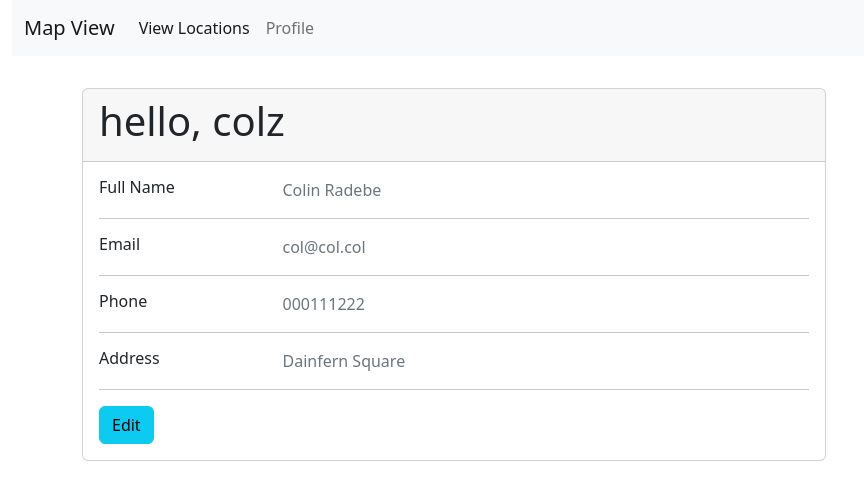
After one commit to cradebe/map_view, a Django app: page /view_profile/ in a window 1280 px wide. The commit adds this page. Shown: the top 500 px of the page, without its empty margins (0-864 px from the left). Run offline with Django 4.2, Linux system fonts and the light colour scheme; a user stored in the database is signed in; data comes from the database, SQL or seed files in the repository; both versions use the stored data as it was after the commit; some libraries are stand-ins or nearby versions.

Commit message:
updated profile - added styling

```diff
--- a/static/main.css
+++ b/static/main.css
@@ -14,3 +14,6 @@ html, body{ height: 100%}
 .authentication-form{
     min-width: 100%;
 }
+.card{
+    margin-top: 2rem;
+}
--- a/templates/base.html
+++ b/templates/base.html
@@ -9,9 +9,6 @@
         <link href='https://cdn.jsdelivr.net/npm/bootstrap@5.2.2/dist/css/bootstrap.min.css' rel="stylesheet"
               integrity="sha384-Zenh87qX5JnK2Jl0vWa8Ck2rdkQ2Bzep5IDxbcnCeuOxjzrPF/et3URy9Bv1WTRi" crossorigin="anonymous">
         <link rel="stylesheet" href="{% static 'main.css' %}">
-{#        {% compress css %}#}
-{#            <link type="text/x-scss" href="{% static 'main.scss' %}" rel="stylesheet" media="screen">#}
-{#        {% endcompress %}#}
     </head>
     <body>
         <div class="container-fluid">
@@ -35,7 +32,7 @@
                           <a class="nav-link active" aria-current="page" href="{% url 'map' %}">View Locations</a>
                         </li>
                         <li class="nav-item">
-                          <a class="nav-link" href="{% url 'profile' %}">Profile</a>
+                          <a class="nav-link" href="{% url 'view_profile' %}">Profile</a>
                         </li>
                       </ul>
                     </div>
--- /dev/null
+++ b/templates/view_profile.html
@@ -0,0 +1,37 @@
+{% extends 'base.html' %}
+{% block content %}
+    <div class="container">
+        <div class="col-md-8">
+            <div class="card mb-3">
+            <div class="card-header">
+                <h1>hello, {{ username }}</h1>
+            </div>
+                <div class="card-body">
+                    <div class="row">
+                        <div class="col-sm-3"><h6 class="mb-0">Full Name</h6></div>
+                        <div class="col-sm-9 text-secondary">{{ firstname }} {{ lastname }}</div>
+                    </div>
+                    <hr>
+                    <div class="row">
+                        <div class="col-sm-3"><h6 class="mb-0">Email</h6></div>
+                        <div class="col-sm-9 text-secondary">{{ email }}</div>
+                    </div>
+                    <hr>
+                    <div class="row">
+                        <div class="col-sm-3"><h6 class="mb-0">Phone</h6></div>
+                        <div class="col-sm-9 text-secondary">{{ phone_number}}</div>
+                    </div>
+                    <hr>
+                    <div class="row">
+                        <div class="col-sm-3"><h6 class="mb-0">Address</h6></div>
+                        <div class="col-sm-9 text-secondary">{{ address }}</div>
+                    </div>
+                    <hr>
+                    <div class="row">
+                        <div class="col-sm-12"><a class="btn btn-info" href="{% url 'edit_profile' %}">Edit</a></div>
+                    </div>
+                </div>
+            </div>
+      </div>
+    </div>
+{% endblock content %}
--- a/user_details/admin.py
+++ b/user_details/admin.py
@@ -19,5 +19,6 @@ class AccountsUserAdmin(UserAdmin):
         self.inlines = [UserProfileInLine]
         return super(AccountsUserAdmin, self).change_view(*args, **kwargs)
 
+
 admin.site.unregister(User)
 admin.site.register(User, AccountsUserAdmin)
--- a/user_details/forms.py
+++ b/user_details/forms.py
@@ -16,10 +16,11 @@ class UserSignUpForm(UserCreationForm):
 class UserUpdateForm(forms.ModelForm):
     first_name = forms.CharField()
     last_name = forms.CharField()
+    email = forms.EmailField()
 
     class Meta:
         model = User
-        fields = ['first_name', 'last_name']
+        fields = ['first_name', 'last_name', 'email']
 
 
 class UserProfileForm(forms.ModelForm):
--- a/user_details/views.py
+++ b/user_details/views.py
@@ -1,5 +1,6 @@
 from django.contrib import messages
 from django.contrib.auth.decorators import login_required
+from django.contrib.auth.models import User
 from django.db import transaction
 from django.shortcuts import render, redirect
 
@@ -9,19 +10,32 @@ from user_details.forms import UserSignUpForm, UserProfileForm, UserUpdateForm
 
 @login_required
 @transaction.atomic
-def profile_view(request):
+def edit_profile_view(request):
     if request.method == 'POST':
         user_form = UserUpdateForm(request.POST, instance=request.user)
         user_profile_form = UserProfileForm(request.POST, instance=request.user.profile)
         if user_form.is_valid() and user_profile_form.is_valid():
             user_form.save()
             user_profile_form.save()
-            return redirect('profile')
+            return redirect('view_profile')
     else:
         user_form = UserUpdateForm(instance=request.user)
         user_profile_form = UserProfileForm(instance=request.user.profile)
 
-    return render(request, 'profile.html', {'user_form': user_form, 'profile_form': user_profile_form})
+    return render(request, 'edit_profile.html', {'user_form': user_form, 'profile_form': user_profile_form})
+
+
+def view_profile_view(request):
+    user_profile_data = User.objects.get(id=request.user.id)
+    context = {
+        'username': user_profile_data.username,
+        'firstname': user_profile_data.first_name,
+        'lastname': user_profile_data.last_name,
+        'phone_number': user_profile_data.profile.phone_number,
+        'address': user_profile_data.profile.address,
+        'email': user_profile_data.email
+    }
+    return render(request, 'view_profile.html', context)
 
 
 def signup_view(request):
--- a/user_profile/urls.py
+++ b/user_profile/urls.py
@@ -17,12 +17,14 @@ from django.contrib import admin
 from django.urls import path
 from django.contrib.auth import views as auth_views
 import map.views as map_view
-import user_details.views as profile_view
+import user_details.views as user_details
+
 urlpatterns = [
     path('admin/', admin.site.urls),
     path('map/', map_view.map_view, name='map'),
-    path('signup/', profile_view.signup_view, name='signup'),
-    path('profile/', profile_view.profile_view, name='profile'),
+    path('signup/', user_details.signup_view, name='signup'),
+    path('view_profile/', user_details.view_profile_view, name='view_profile'),
+    path('edit_profile/', user_details.edit_profile_view, name='edit_profile'),
 
     # auth views
     path('', auth_views.LoginView.as_view(), name='login'),
```
Also changed, not shown: templates/edit_profile.html (added, +42 -0 lines), templates/profile.html (deleted, +0 -14 lines), db.sqlite3.
